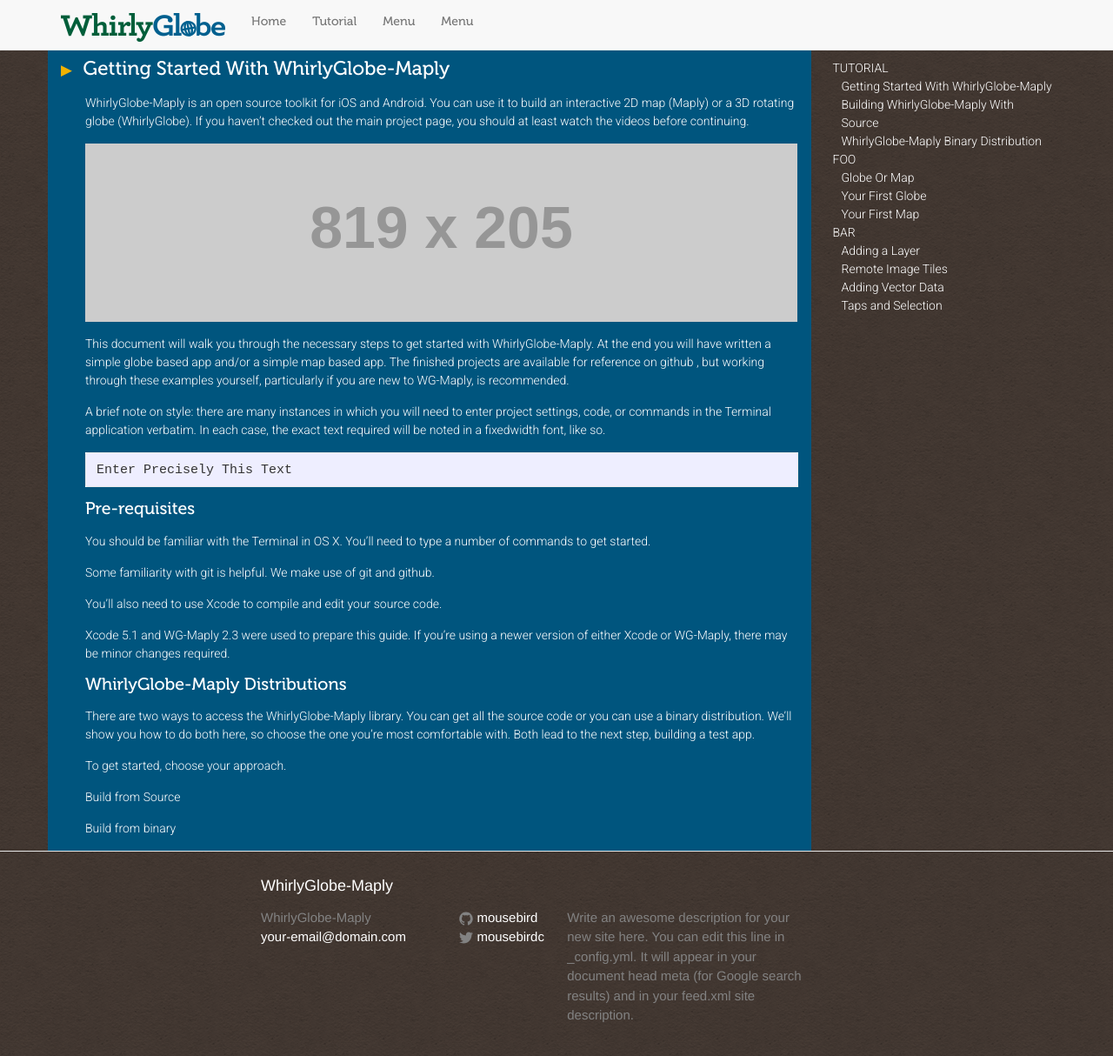
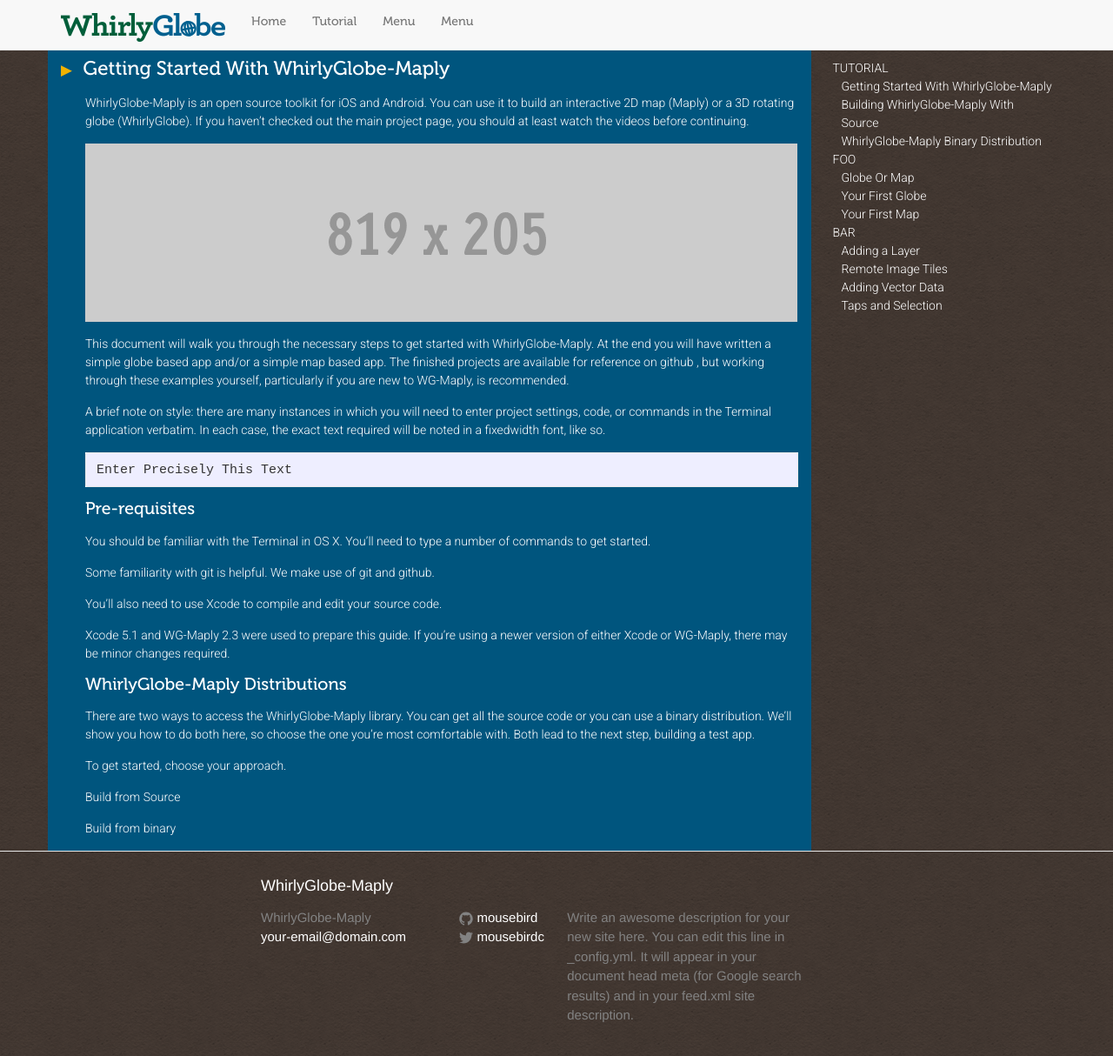
Before and after one commit to muruganandham/WhirlyGlobe-Maply-Site, a Jekyll site: the page built from tutorial/getting_started.md, in a window 1280 px wide and 1239 px high. Shown: the top 1214 px of the window at 87% size. Built offline with Jekyll 4.4.1, drawn with Linux system fonts in a browser that asks for light colours; nearby versions of some CDN libraries; some web fonts are replaced.

Commit message:
use a local image and test the baseurl

```diff
--- a/tutorial/getting_started.md
+++ b/tutorial/getting_started.md
@@ -5,7 +5,7 @@ layout: tutorial
 
 WhirlyGlobe-Maply is an open source toolkit for iOS and Android. You can use it to build an interactive 2D map (Maply) or a 3D rotating globe (WhirlyGlobe).  If you haven’t checked out the main [project page](http://mousebird.github.io/WhirlyGlobe/), you should at least watch the videos before continuing.
 
-![Image in Markdown](http://placehold.it/819x205)
+![Image in Markdown]({{ site.baseurl }}/images/819x205.gif)
 
 This document will walk you through the necessary steps to get started with WhirlyGlobe-­Maply. At the end you will have written a simple globe ­based app and/or a simple map based app. The finished projects are available for reference on github <here>, but working through these examples yourself, particularly if you are new to WG-­Maply, is recommended.
 
```
Also changed, not shown: images/819x205.gif (added).
